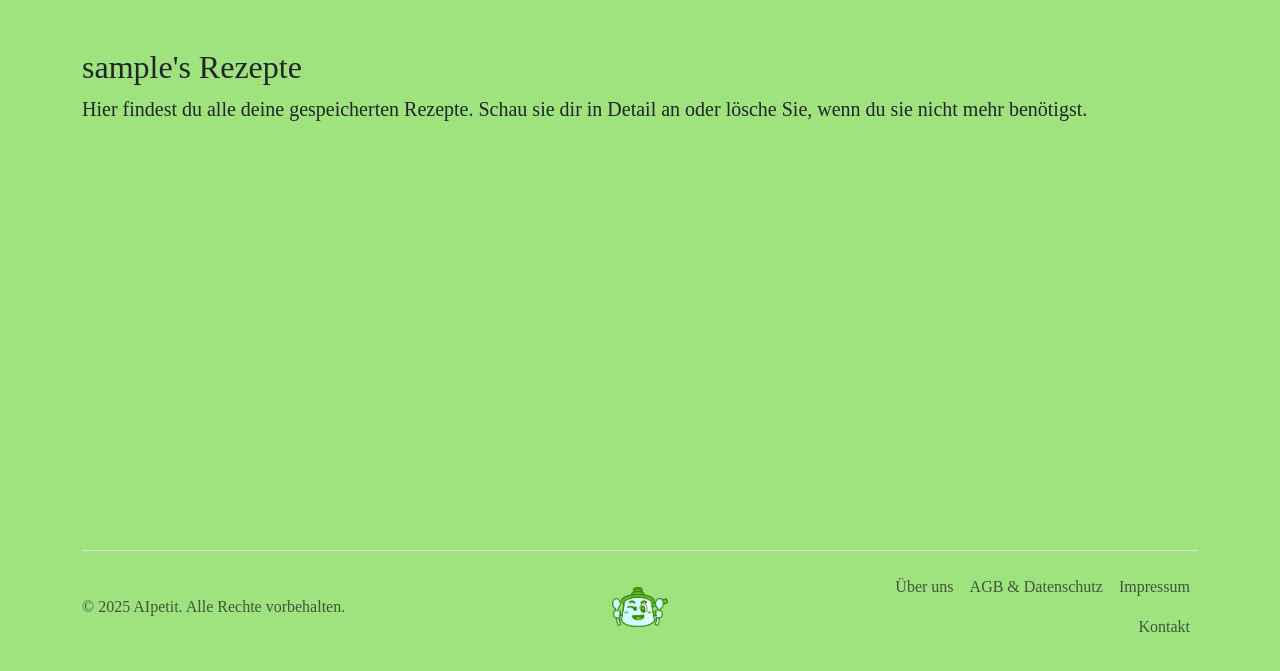
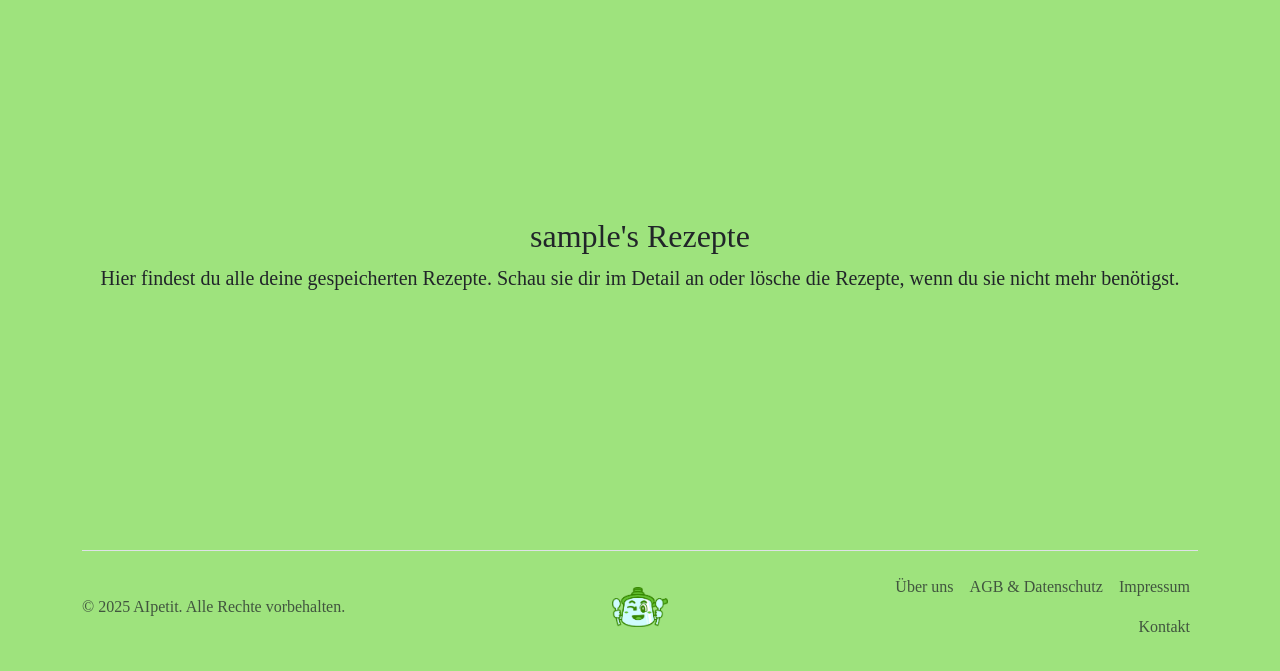
Before and after one commit to Vallekralle/AIpetit, a Django app: page /rezepte/meine/ in a window 1280 px wide. Shown: the part 113-784 px from the top of the page. Run offline with Django 5.2, Linux system fonts and the light colour scheme; the visitor is signed in with stand-in values (Sample User, id 1); data that the repository does not hold is empty; parts of the project's set-up code (start-up, migrations or seed data) failed here and were passed over; some web fonts are replaced.

Commit message:
Moved some container in the center

```diff
--- a/templates/recipes/list_recipe.html
+++ b/templates/recipes/list_recipe.html
@@ -8,14 +8,16 @@
 
 {% block content %}
 
-<div class="container mt-5">
-    <h2>{{user.username}}'s Rezepte</h2>
+<div class="container d-flex flex-grow-1 flex-column justify-content-center">
+    <div class="text-center">
+        <h2>{{user.username}}'s Rezepte</h2>
 
-    <p class="fs-5">
-        Hier findest du alle deine gespeicherten Rezepte.
-        Schau sie dir in Detail an oder lösche Sie, wenn du
-        sie nicht mehr benötigst.
-    </p>
+        <p class="fs-5">
+            Hier findest du alle deine gespeicherten Rezepte.
+            Schau sie dir im Detail an oder lösche die Rezepte, wenn du
+            sie nicht mehr benötigst.
+        </p>
+    </div>
 
     {% for recipe in object_list %}
         <div class="card mb-3">
```
